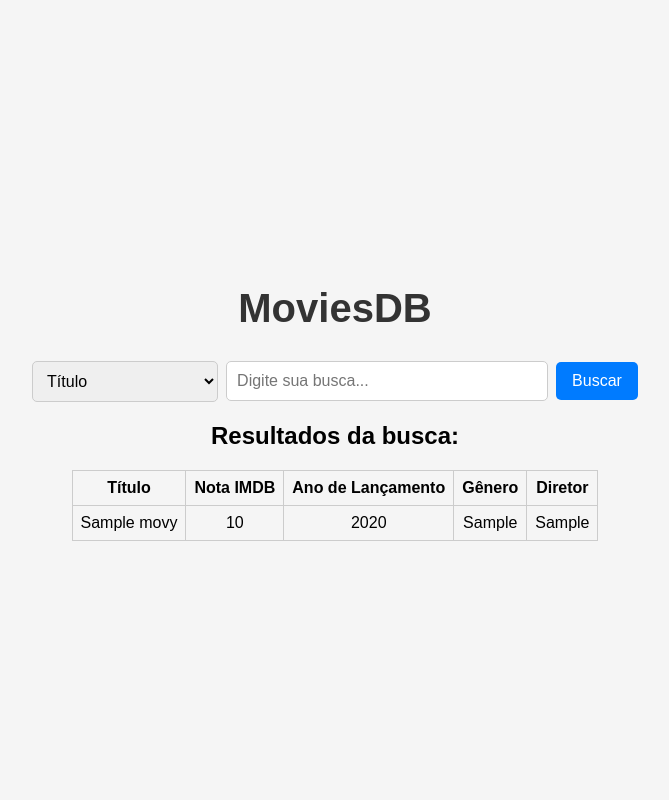
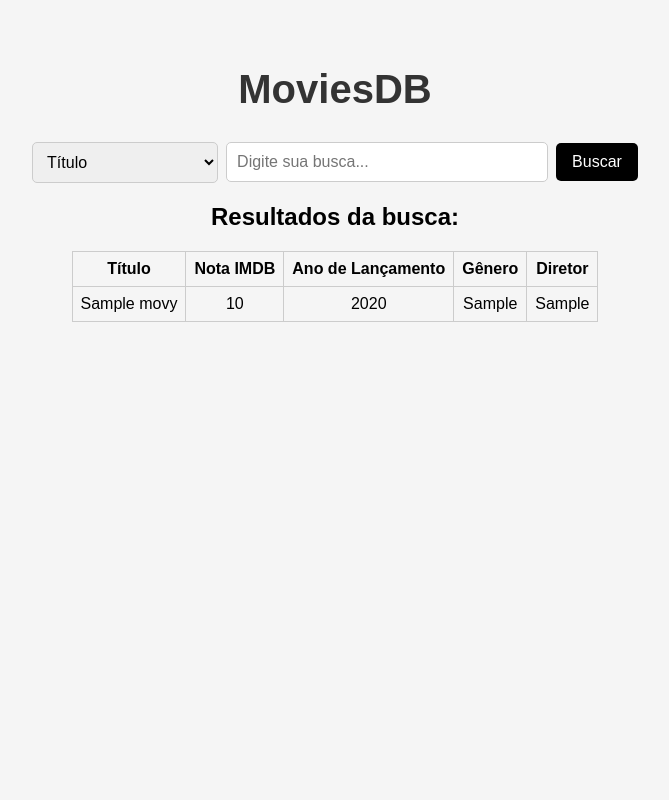
Before and after one commit to gabrieltxr/moviesdb, a Flask app: page /buscar in a window 1280 px wide. Shown: the whole page, without its empty margins (305-974 px from the left). Run offline with Flask 3, Linux system fonts and the light colour scheme; a database or web service that is not in the repository returns one stand-in record (values such as "Sample title"); some libraries are stand-ins or nearby versions.

Commit message:
ajuste de layout e ordenacao

```diff
--- a/templates/index.html
+++ b/templates/index.html
@@ -7,15 +7,21 @@
   <style>
     body {
       margin: 0;
-      padding: 0;
+      padding: 40px 0;
       box-sizing: border-box;
       font-family: Arial, sans-serif;
       background-color: #f5f5f5;
       display: flex;
-      align-items: center;
       justify-content: center;
-      height: 100vh;
-    }
+      min-height: 100vh;
+}
+
+.container {
+  text-align: center;
+  max-width: 900px;
+  width: 100%;
+}
+
 
     .container {
       text-align: center;
@@ -45,7 +51,7 @@
     button {
       padding: 10px 16px;
       font-size: 16px;
-      background-color: #007bff;
+      background-color: #000000;
       color: white;
       border: none;
       border-radius: 5px;
```
